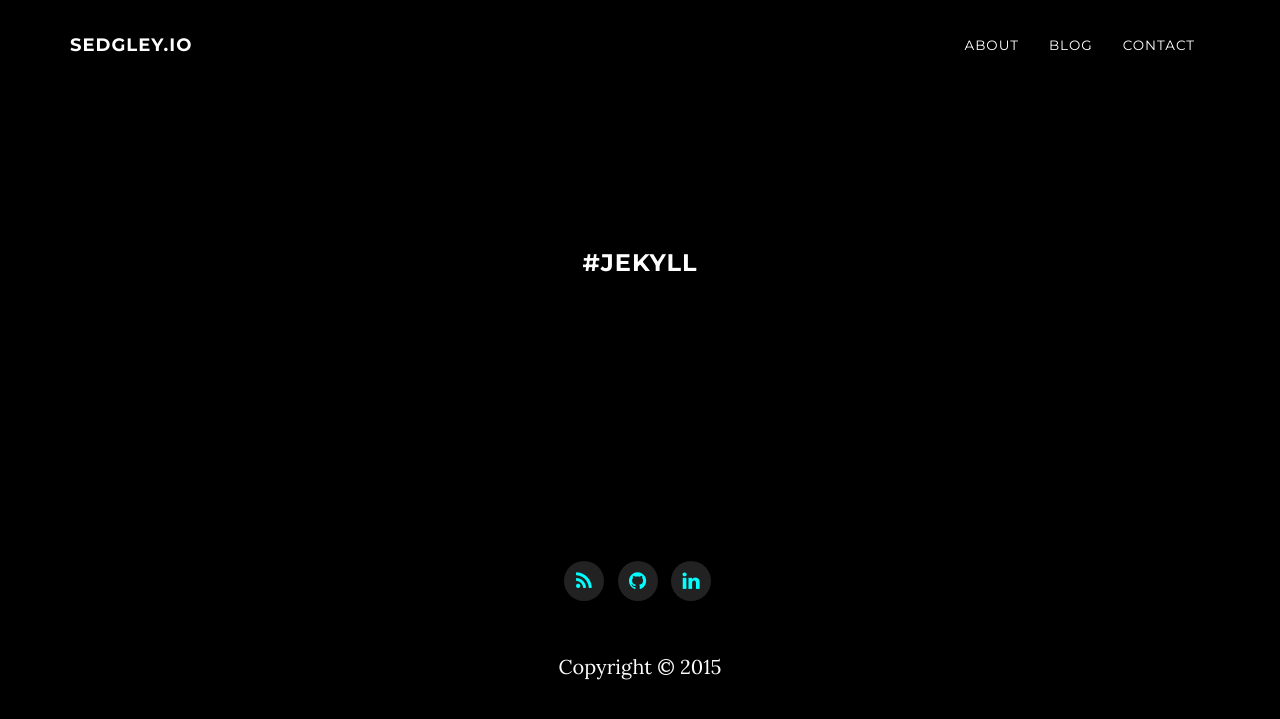
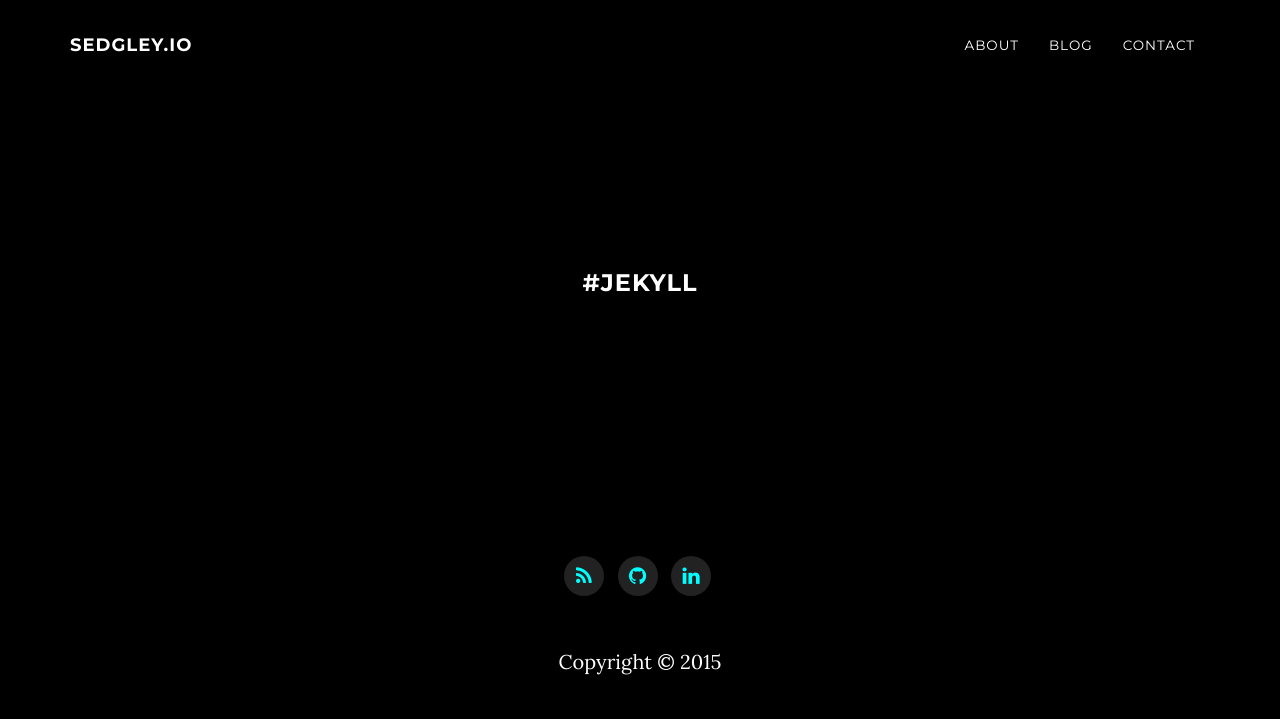
Before and after one commit to cbsedgley/cbsedgley.github.io, a Jekyll site: the page built from tags/jekyll.html, in a window 1280 px wide and 925 px high. Shown: the top 719 px of the window. Built offline with Jekyll 4.4.1, drawn with Linux system fonts in a browser that asks for light colours; comment, search, counter and statistics services are not loaded.

Commit message:
margin check

```diff
--- a/css/grayscale.css
+++ b/css/grayscale.css
@@ -27,7 +27,7 @@
 h4,
 h5,
 h6 {
-    margin: 0 0 35px;
+    margin: 20 0 35px;
     text-transform: uppercase;
     font-family: Montserrat,"Helvetica Neue",Helvetica,Arial,sans-serif;
     font-weight: 700;
```
